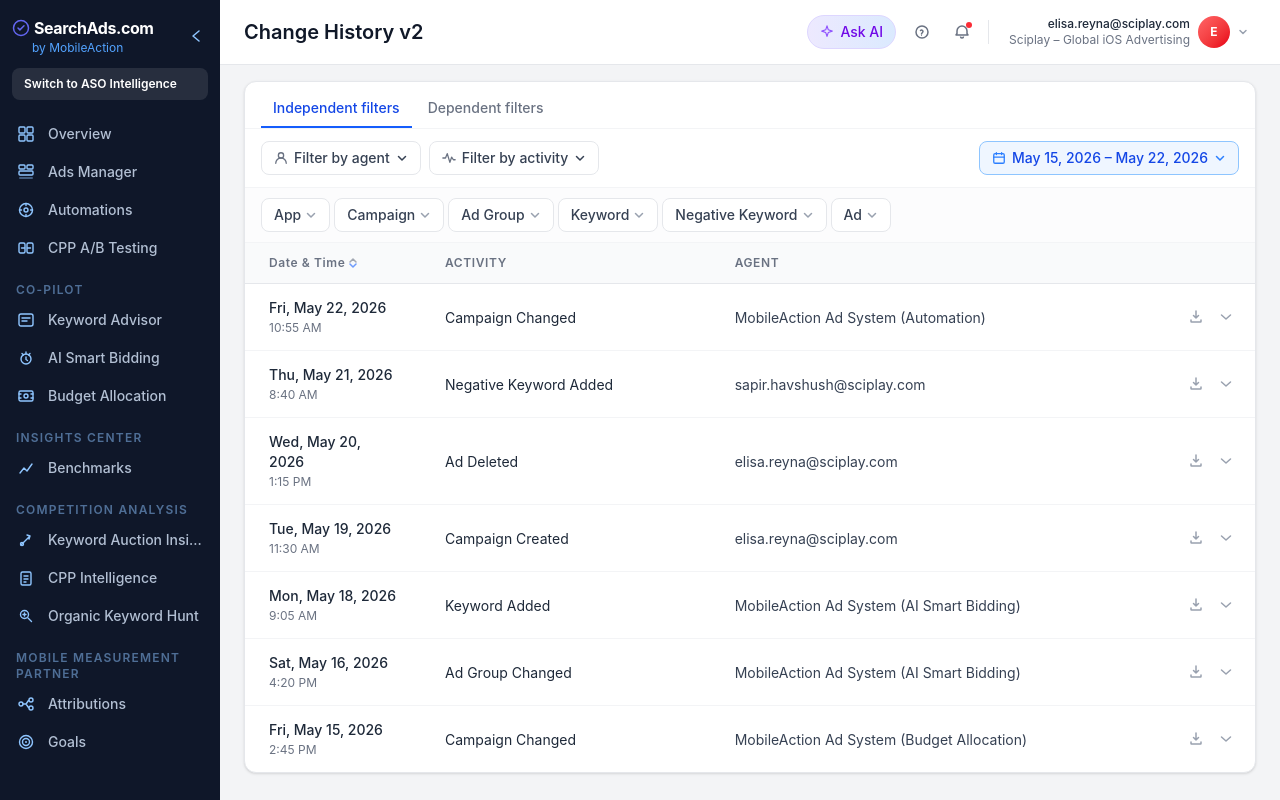
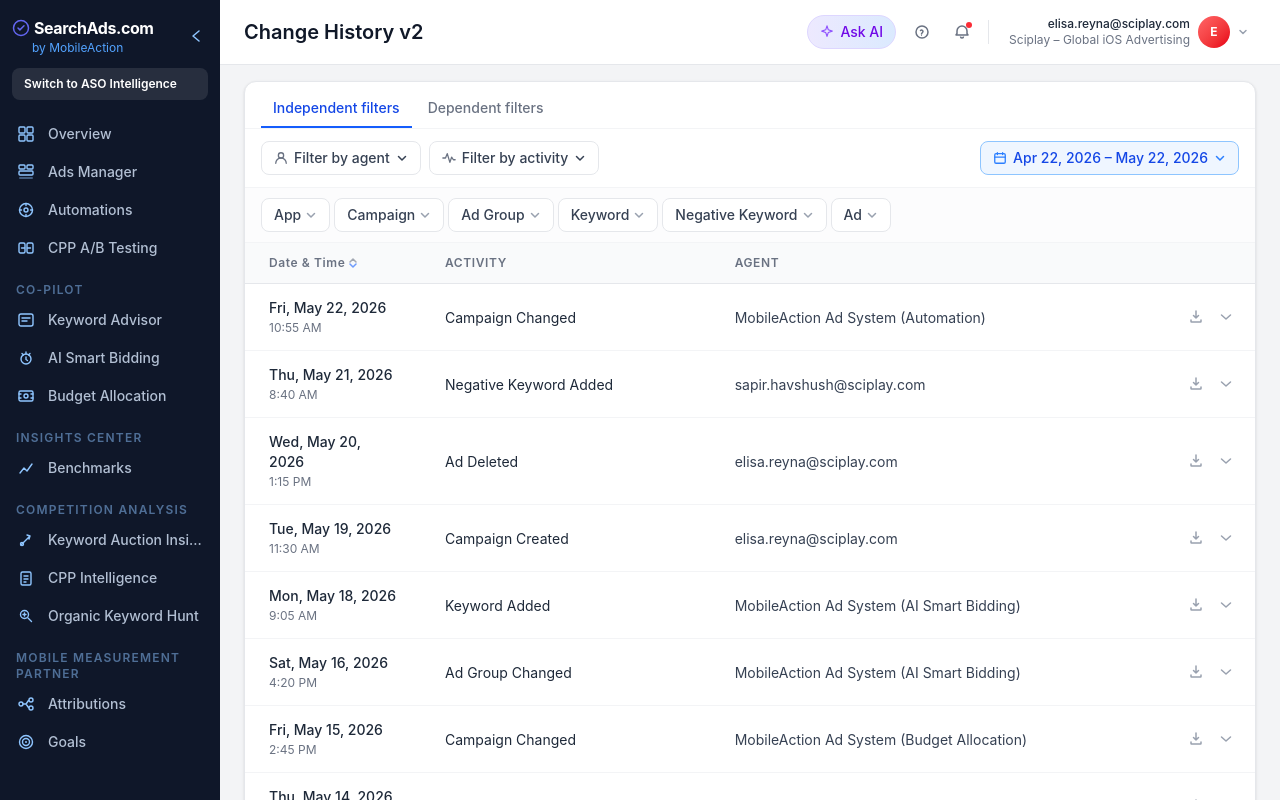
Before and after one commit to nazmibozdere-ma/changeHistory, a React (Vite) app: page / in a window 1280 px wide. Shown: the top 800 px of the page. Built offline with nearby package versions, Linux system fonts and the light colour scheme.

Commit message:
Revert default date range back to last 30 days on both tabs

```diff
--- a/src/App.tsx
+++ b/src/App.tsx
@@ -25,7 +25,7 @@ export default function App() {
   const [dateRange, setDateRange] = useState<{ start: Date | null; end: Date | null }>(() => {
     const end = new Date();
     const start = new Date();
-    start.setDate(start.getDate() - 7);
+    start.setDate(start.getDate() - 30);
     return { start, end };
   });
 
@@ -36,7 +36,7 @@ export default function App() {
   const [linkedDateRange, setLinkedDateRange] = useState<{ start: Date | null; end: Date | null }>(() => {
     const end = new Date();
     const start = new Date();
-    start.setDate(start.getDate() - 7);
+    start.setDate(start.getDate() - 30);
     return { start, end };
   });
   const [linkedEntityFilters, setLinkedEntityFilters] = useState<EntityFilterMap>({});
```
